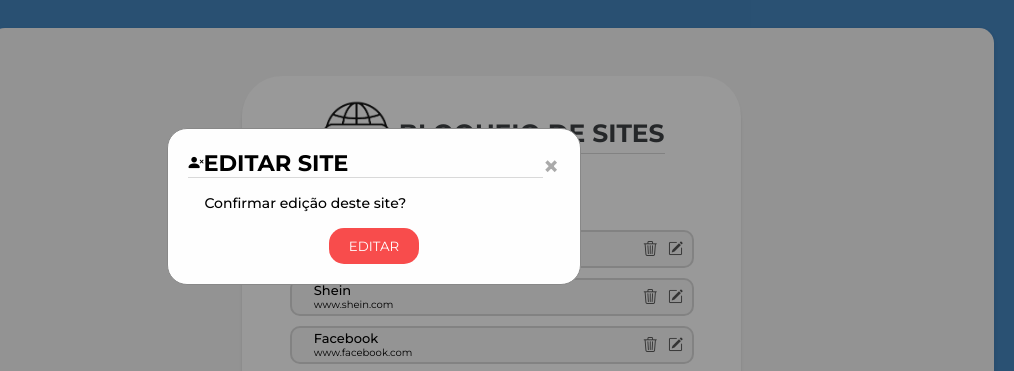
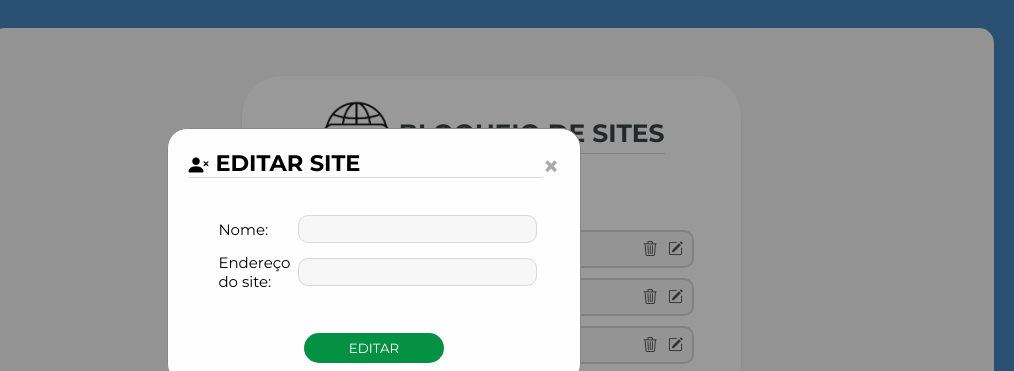
Before and after one commit to CareTech0/aplicacao-web, a website: page web-data-viz/site/public/dashboard/bloqueio.html in a window 1280 px wide. Both pictures are taken after a click on the element 945 px from the left and 248 px from the top of the page. Shown: the top 371 px of the page, 266-1280 px from the left. Drawn offline with nearby package versions, Linux system fonts and the light colour scheme.

Commit message:
arrumei o modal de editar site

```diff
--- a/web-data-viz/site/public/css/bloqueio.css
+++ b/web-data-viz/site/public/css/bloqueio.css
@@ -219,6 +219,21 @@
     justify-content: center;
   }
 
+  .container-edicao-site {
+    display: flex;
+    flex-direction: column;
+    height: 100%;
+    width: 100%;
+  }
+  .box-editar-site {
+    width: 100%;
+    height: 150px;
+    display: flex;
+    flex-direction: column;
+    justify-content: center;
+  }
+
+
   .input-site-2 input[type="text"] {
     background-color: #f7f7f7;
     border: 1px #d9d9d9 solid;
@@ -307,7 +322,7 @@
 .modal-content-excluir-site {
     background-color: #fefefe;
     margin: 10% auto;
-    padding: 20px;
+    padding: 30px;
     border: 1px solid #888;
     width: 29%;
     border-radius: 20px;
@@ -343,9 +358,17 @@
 .modal-titulo {
     display: flex;
     justify-content: flex-start;
-    align-items: center;
+    align-items: flex-end;
     border-bottom: 1.5px solid #D9D9D9;
     font-size: 15px;
+}
+
+.modal-titulo span {
+  width: 27px;
+}
+.modal-titulo span i {
+  font-size: 20px;
+  width: 50px;
 }
 
 .modal-titulo span h2 {
@@ -384,7 +407,7 @@
 
 }
 
-#confirmDelete, #confirmDeslogar, #confirmEdit {
+#confirmDelete, #confirmDeslogar {
     background-color: #F84C4C;
     color: #fff;
     border: none;
@@ -392,6 +415,16 @@
     cursor: pointer;
     border-radius: 15px;
 
+}
+
+#confirmEdit {
+  background-color: #049144;
+  color: #fff;
+  border: none;
+  width: 140px;
+  height: 30px;
+  cursor: pointer;
+  border-radius: 15px;
 }
 
 .botao {
--- a/web-data-viz/site/public/css/dashboard.css
+++ b/web-data-viz/site/public/css/dashboard.css
@@ -21,7 +21,7 @@
 
 .container-bread {
   width: 66%;
-  height: 21%;
+  height: 34%;
   display: flex;
   align-items: center;
 }
--- a/web-data-viz/site/public/dashboard/bloqueio.html
+++ b/web-data-viz/site/public/dashboard/bloqueio.html
@@ -242,8 +242,15 @@
                                     <span><i class="bi bi-person-x-fill"></i></span>
                                     <h2>EDITAR SITE</h2>
                                 </div>
-                                <div class="modal-mensagem">
-                                    <p>Confirmar edição deste site?</p>
+                                <div class="container-edicao-site">
+                                    <div class="box-editar-site">
+                                        <div class="input-site-2">
+                                            <span>Nome:</span> <input type="text">
+                                        </div>
+                                        <div class="input-site-2">
+                                            <span>Endereço do site:</span><input type="text">
+                                        </div>
+                                    </div>
                                 </div>
                                 <div class="modal-botao-editar-site">
                                     <button id="confirmEdit">EDITAR</button>
```
